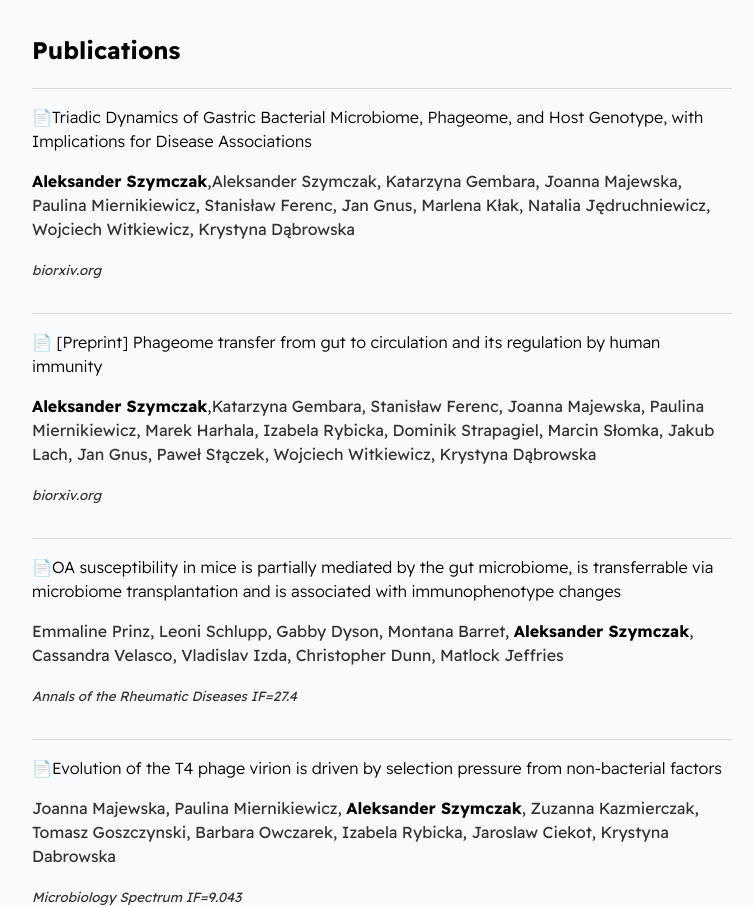
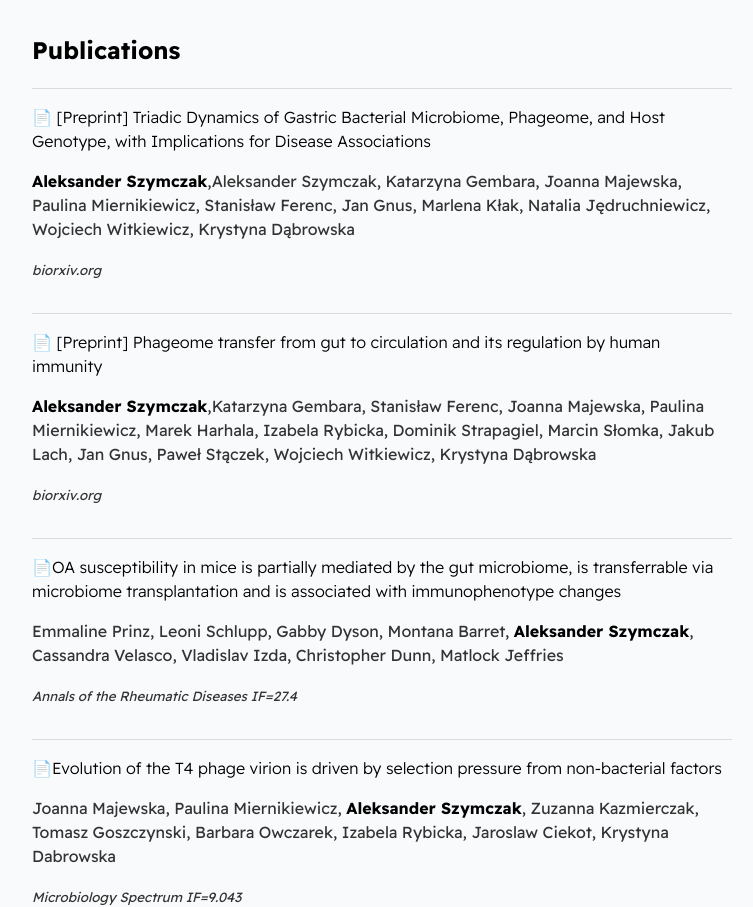
Before and after one commit to olekszy/resume, a plain HTML site: page index.html in a window 1280 px wide. Shown: the part 3747-4654 px from the top of the page, without its empty margins (258-1011 px from the left). Drawn offline with Linux system fonts and the light colour scheme.

Commit message:
Update index.html

```diff
--- a/index.html
+++ b/index.html
@@ -168,7 +168,7 @@
             <section class="section--page">
                 <h2>Publications</h2>
                  <div class="card--project">
-                    <a href="https://www.biorxiv.org/content/10.1101/2024.06.16.598898v1"><span>📄</span>Triadic Dynamics of Gastric Bacterial Microbiome, Phageome, and Host Genotype, with Implications for Disease Associations</a>
+                    <a href="https://www.biorxiv.org/content/10.1101/2024.06.16.598898v1"><span>📄</span> [Preprint] Triadic Dynamics of Gastric Bacterial Microbiome, Phageome, and Host Genotype, with Implications for Disease Associations</a>
                 <p><b>Aleksander Szymczak</b>,Aleksander Szymczak, Katarzyna Gembara, Joanna Majewska, Paulina Miernikiewicz, Stanisław Ferenc, Jan Gnus, Marlena Kłak, Natalia Jędruchniewicz, Wojciech Witkiewicz, Krystyna Dąbrowska</p>
                 <p><em><small><span>biorxiv.org</span></small></em></p>
                 </div>
```
